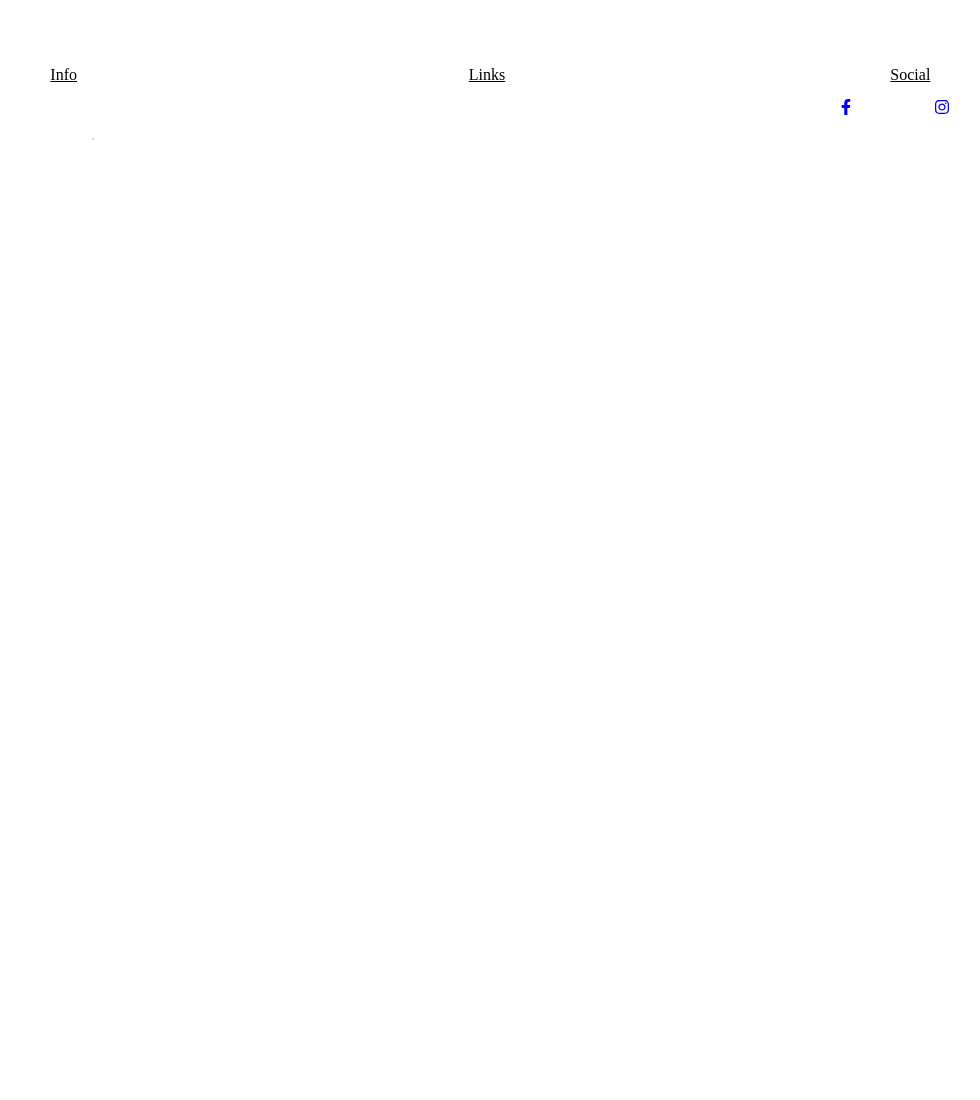
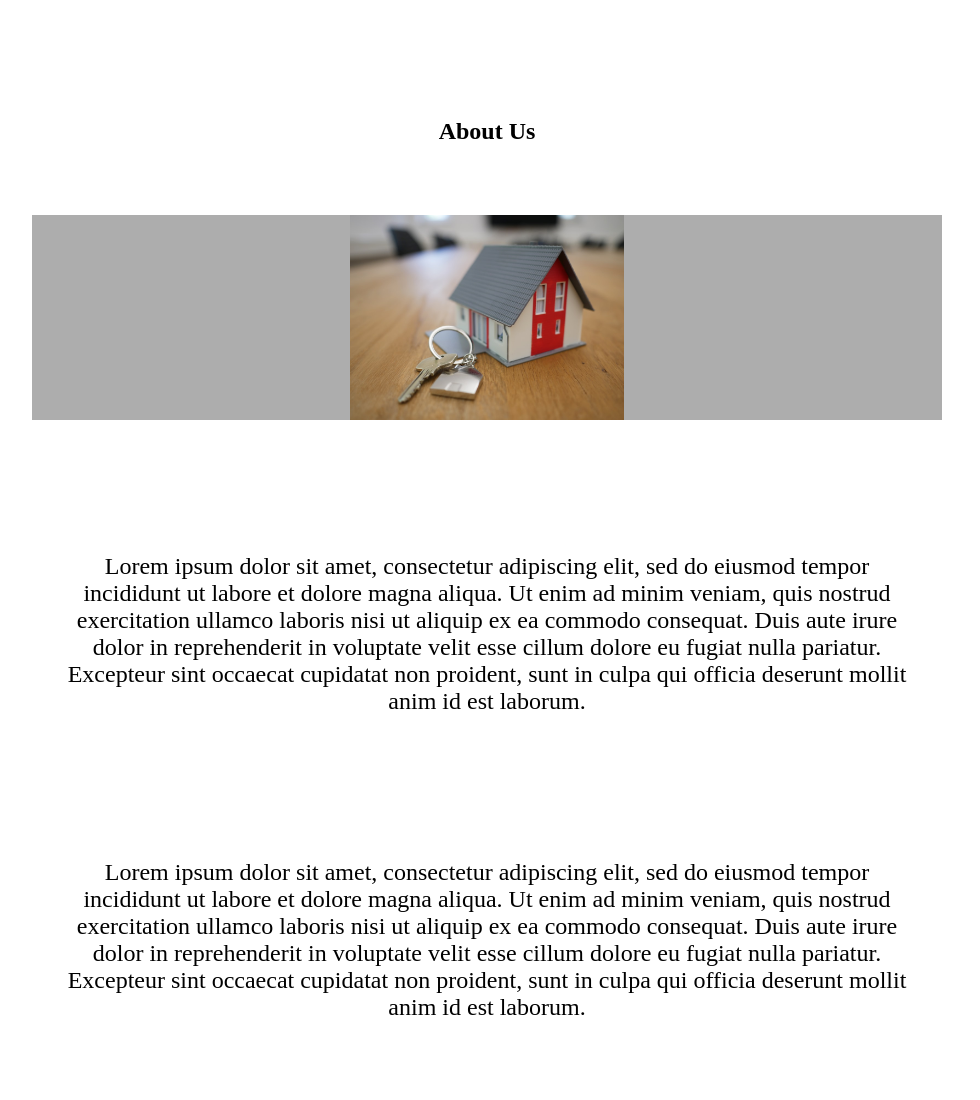
Before and after one commit to niftlydev/niftly-shared-component-library, a Gatsby site: page /about in a window 1280 px wide. Shown: the top 1100 px of the page, without its empty margins (153-1133 px from the left). Before the commit the page ends 800 px from the top, so only its background shows below. Built offline with nearby package versions, Linux system fonts and the light colour scheme; Gatsby itself is replaced by a stand-in of ours.

Commit message:
created about page

```diff
--- a/package.json
+++ b/package.json
@@ -23,6 +23,7 @@
     "@types/react": "^17.0.0",
     "@types/react-slick": "^0.23.4",
     "framer-motion": "^3.2.1",
+    "fs": "0.0.1-security",
     "gatsby": "^2.26.1",
     "gatsby-plugin-netlify-cms": "^4.8.0",
     "gatsby-plugin-sass": "^3.1.0",
--- a/src/components/highlight-box/highlight-box.tsx
+++ b/src/components/highlight-box/highlight-box.tsx
@@ -8,23 +8,47 @@ export enum HighlightSize {
     xl
 }
 
+export enum PaddingSize {
+    xs,
+    sm,
+    md,
+    lg,
+    xl
+}
+
 type HighlightBoxProps = {
     highlights: Array<any>,
     size: HighlightSize
+    padding: PaddingSize
     withBorder?: boolean
 }
 
-export const HighlightBox = ({highlights, size, withBorder = false} : HighlightBoxProps) => {
+export const HighlightBox = ({highlights, size, padding, withBorder = false} : HighlightBoxProps) => {
 
     const renderHighlights = () => {
         return highlights.map((h, i) => {
             return (
                 <Box flex={calculateSize()} display="flex" flexDirection="row">
-                    <Box textAlign="center" padding="15%">{h}</Box>
+                    <Box textAlign="center" padding={calculatePadding()}>{h}</Box>
                     {withBorder && i < highlights.length -1 ? <Divider h="90%" alignSelf="center" borderColor="brand.footbarTitleColor" orientation="vertical"/> : <></>}
                 </Box>
             )
         });
+    }
+
+    const calculatePadding = () => {
+        switch(padding) {
+            case PaddingSize.xs:
+                return '1%';
+            case PaddingSize.sm:
+                return '2%';
+            case PaddingSize.md:
+                return '5%';
+            case PaddingSize.lg:
+                return '10%';
+            case PaddingSize.xl:
+                return '15%';
+        }
     }
 
     const calculateSize = () => {
--- a/src/components/testimonial/testimonial.tsx
+++ b/src/components/testimonial/testimonial.tsx
@@ -1,11 +1,16 @@
 import { Box, Heading, Text } from "@chakra-ui/react"
 import React from "react"
 
-export const Testimonial = ({title, description}) => {
+type TestimonialProps = {
+    title: string,
+    description: string
+}
+
+export const Testimonial = ({title, description}: TestimonialProps) => {
     return (
         <Box display="flex" flexDirection="column" alignItems="center" justifyContent="space-between">
             <Heading size="lg" paddingBottom="5%">{title}</Heading>
-            <Text fontSize="24px">{description}</Text>
+            <Text fontSize="24px" whiteSpace="pre-line">{description}</Text>
         </Box>
     )
 }
--- a/src/pages/about.js
+++ /dev/null
@@ -1,48 +0,0 @@
-import * as React from "react"
-import { infobox } from "../utils/info-box/info-box-factory";
-import {InfoBox} from '../components/info-box/info-box';
-import { HighlightBox } from "../components/highlight-box/highlight-box";
-import {highlightBoxFactory} from '../utils/highlight-box/highlight-box-factory';
-import Layout from '../components/layout/layout';
-import {AboutUs} from '../components/about-us/about-us';
-import {Box, Image, Text, Center} from '@chakra-ui/react';
-
-// markup
-const AboutPage = () => {
-
-  return (
-    <main>
-      <title>Home Page</title>
-
-        <Layout>
-          {/* <AboutUs>
-            <Box m="5%" flex="1 0 25%" backgroundColor="rgba(50,50,50, .4)">
-              <Center>
-                <Image w="30%" objectFit="cover" src={ImageOne}/>
-              </Center>
-            </Box>
-            <Box flex="1 0 25%" p="10%" display="flex" flexDirection="column" justifyContent="center" alignItems="center">
-                <Text fontSize="24px" paddingBottom="5%">Lorem ipsum dolor sit amet, consectetur adipiscing elit, sed do eiusmod tempor incididunt ut labore et dolore magna aliqua. Ut enim ad minim veniam, quis nostrud exercitation ullamco laboris nisi ut aliquip ex ea commodo consequat. Duis aute irure dolor in reprehenderit in voluptate velit esse cillum dolore eu fugiat nulla pariatur. Excepteur sint occaecat cupidatat non proident, sunt in culpa qui officia deserunt mollit anim id est laborum.
-                </Text>
-                <Text fontSize="24px">
-                Lorem ipsum dolor sit amet, consectetur adipiscing elit, sed do eiusmod tempor incididunt ut labore et dolore magna aliqua. Ut enim ad minim veniam, quis nostrud exercitation ullamco laboris nisi ut aliquip ex ea commodo consequat. Duis aute irure dolor in reprehenderit in voluptate velit esse cillum dolore eu fugiat nulla pariatur. Excepteur sint occaecat cupidatat non proident, sunt in culpa qui officia deserunt mollit anim id est laborum.
-                </Text>
-            </Box>
-            <Box flex="1 0 25%" display="flex" flexDirection="row" justifyContent="space-between" p="5%">
-              <Box p="10px" flex="0 1 45%">
-                <InfoBox info={infobox} border={true}/>
-              </Box>
-              <Box p="10px" flex="0 1 45%">
-                <InfoBox info={infobox} border={true}/>
-              </Box>
-            </Box>
-            <Box flex="1 0 25%" display="flex" flexDirection="row" p="10%">
-              <HighlightBox highlights={highlightBoxFactory()} withBorder={true}/>
-            </Box>
-          </AboutUs> */}
-        </Layout>
-    </main>
-  )
-}
-
-export default AboutPage
--- /dev/null
+++ b/src/pages/about.tsx
@@ -0,0 +1,81 @@
+import * as React from "react"
+import { infobox } from "../utils/info-box/info-box-factory";
+import {InfoBox, IInfoBox, Info} from '../components/info-box/info-box';
+import { HighlightBox, HighlightSize, PaddingSize } from "../components/highlight-box/highlight-box";
+import {highlightBoxFactory} from '../utils/highlight-box/highlight-box-factory';
+import Layout from '../components/layout/layout';
+import {AboutUs} from '../components/about-us/about-us';
+import {Box, Image, Text, Center} from '@chakra-ui/react';
+import { useAboutData } from "../queries/about-query";
+import { ISocialItems, SocialItem, SocialPlatform } from "../components/info-box/components/social";
+import { Testimonial } from '../components/testimonial/testimonial';
+
+// markup
+const AboutPage = () => {
+
+  const {intro_list, jumbo_image, team_member, testimonial, title} = useAboutData();
+
+  let tests = [];
+  testimonial.forEach(t => {
+    tests.push(<Testimonial title={t.customer} description={t.body}/>)
+  });
+
+  let sourceUri = `${jumbo_image}`;
+
+  return (
+    <main>
+      <title>{title}</title>
+
+        <Layout>
+          <AboutUs>
+            <Box m="5%" flex="1 0 25%" backgroundColor="rgba(50,50,50, .4)">
+              <Center>
+                <Image w="30%" objectFit="cover" src={sourceUri}/>
+              </Center>
+            </Box>
+            <Box flex="1 0 25%" p="1% 2.5% 1% 2.5%" display="flex" flexDirection="column" justifyContent="center" alignItems="center">
+                {intro_list.map(intro => {
+                    let highlights = [<Text fontSize="24px">{intro.intro_item}</Text>]
+                    return (
+                      <HighlightBox highlights={highlights} withBorder={false} size={HighlightSize.xl} padding={PaddingSize.md}/>
+                    )
+                })}
+            </Box>
+            <Box flex="1 0 25%" display="flex" flexDirection="row" justifyContent="space-between" p="2.5%">
+              {team_member.map(member => {
+                let highlight = <div>
+                  <p>{member.email}</p>
+                  <p>{member.phone_number}</p>
+                </div>
+
+                let socials: Array<ISocialItems> = [];
+                let facebook: ISocialItems = new SocialItem(SocialPlatform.Facebook, member.facebook);
+                let instagram: ISocialItems = new SocialItem(SocialPlatform.Instagram, member.instagram);
+                socials.push(facebook);
+                socials.push(instagram);
+
+                const info: IInfoBox = new Info(
+                  member.name,
+                  member.position,
+                  highlight,
+                  socials
+                );
+
+                return (
+                  <Box p="10px" flex="0 1 45%">
+                    <InfoBox info={info} border={true}/>
+                  </Box>
+                )
+              })
+              }
+            </Box>
+            <Box flex="1 0 25%" p="5%">
+              <HighlightBox highlights={tests} withBorder={true} size={HighlightSize.md} padding={PaddingSize.xl}/>
+            </Box>
+          </AboutUs>
+        </Layout>
+    </main>
+  )
+}
+
+export default AboutPage
--- /dev/null
+++ b/src/queries/about-query.ts
@@ -0,0 +1,36 @@
+import {useStaticQuery, graphql} from 'gatsby';
+
+export const useAboutData = () => {
+    const {allMarkdownRemark} = useStaticQuery(
+        graphql`
+            query MyQuery {
+                allMarkdownRemark(filter: {fileAbsolutePath: {regex: "/about.md/"}}) {
+                    nodes {
+                        frontmatter {
+                        title
+                        intro_list {
+                            intro_item
+                        }
+                        team_member {
+                            email
+                            facebook
+                            instagram
+                            name
+                            phone_number
+                            photo
+                            position
+                        }
+                        testimonial {
+                            body
+                            customer
+                        }
+                        jumbo_image
+                        }
+                    }
+                }
+            }
+        `
+    );
+
+    return allMarkdownRemark.nodes[0].frontmatter;
+}
```
Also changed, not shown: 1 other file.
